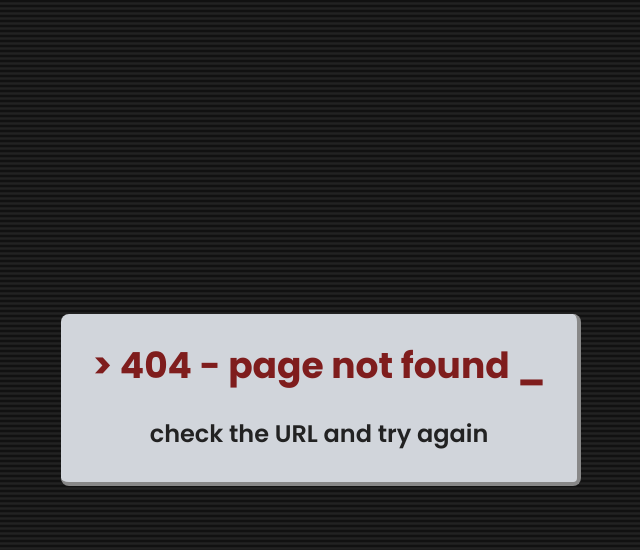
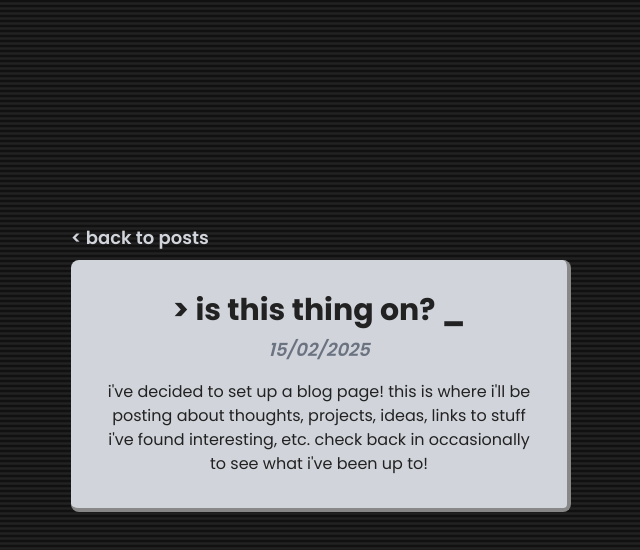
Before and after one commit to tc-wood/tc-wood.com, a Next.js app: page /blog/1 in a window 1280 px wide. Before the commit this address had no page. Shown: the top 550 px of the page, without its empty margins (319-959 px from the left). Built offline with nearby package versions, Linux system fonts and the light colour scheme.

Commit message:
1.1.0 - add blog page, about me page

```diff
--- a/package.json
+++ b/package.json
@@ -1,6 +1,6 @@
 {
   "name": "tc-wood.com",
-  "version": "1.0.2",
+  "version": "1.1.0",
   "description": "tom wood's portal / portfolio website",
   "private": true,
   "scripts": {
--- /dev/null
+++ b/src/app/about/page.tsx
@@ -0,0 +1,32 @@
+import { PageContainer, Container, TextLink } from "../components";
+import Image from "next/image";
+import meImage from "../../assets/me.jpg";
+
+export default function About() {
+    return (
+        <PageContainer>
+            <TextLink href="/">
+                &lt; back
+            </TextLink>
+            <Container>
+                <h3 className="text-3xl font-bold mb-4">
+                    &gt; about me <span className="cursor-blink">_</span>
+                </h3>
+                <p className="text-md mb-4">
+                    hello! i'm tom, a 19-year-old software developer based in the uk.
+                </p>
+                <Image
+                    src={meImage}
+                    alt="selfie"
+                    className="w-3/5 border-2 border-gray-700 rounded-md mx-auto mb-4"
+                />
+                <p className="text-md mb-4">
+                    when i'm not coding, i'm usually playing video games or at my local trading card store.
+                </p>
+                <p className="text-md mb-4">
+                    you'll find all of my socials on the home page. feel free to reach out about projects, or just to say hi!
+                </p>
+            </Container>
+        </PageContainer>
+    );
+}
--- /dev/null
+++ b/src/app/blog/[id]/page.tsx
@@ -0,0 +1,37 @@
+import { Container, PageContainer, TextLink } from "../../components";
+import { notFound } from "next/navigation";
+import { blogPosts, formatDate } from "../posts";
+
+interface BlogPostPageProps {
+    params: {
+        id: string;
+    };
+}
+
+export default function BlogPost({ params }: BlogPostPageProps) {
+    const post = blogPosts.find(post => post.id === params.id);
+
+    if (!post) {
+        notFound();
+    }
+
+    return (
+        <PageContainer>
+            <TextLink href="/blog">
+                &lt; back to posts
+            </TextLink>
+            <Container>
+                <h1 className="text-3xl font-bold mb-2">
+                    &gt; {post.title} <span className="cursor-blink">_</span>
+                </h1>
+                <h2 className="text-lg font-semibold text-gray-500 italic mb-4">
+                    {formatDate(post.date)}
+                </h2>
+                <div>
+                    {post.content}
+                </div>
+            </Container>
+            <div className="mb-16"></div>
+        </PageContainer>
+    );
+}
--- /dev/null
+++ b/src/app/blog/page.tsx
@@ -0,0 +1,37 @@
+import { Container, PageContainer, TextLink } from "../components";
+import Link from 'next/link';
+import { blogPosts, formatDate } from "./posts";
+
+export default function Blog() {
+    const sortedPosts = [...blogPosts].sort((a, b) => b.date.getTime() - a.date.getTime());
+
+    return (
+        <PageContainer>
+            <TextLink href="/">
+                &lt; back
+            </TextLink>
+            <div className="grid gap-6">
+                {sortedPosts.map((post) => (
+                    <Link
+                        key={post.id}
+                        href={`/blog/${post.id}`}
+                        className="block transition-transform hover:scale-[1.02]"
+                    >
+                        <Container>
+                            <h2 className="text-3xl font-bold mb-2">
+                                &gt; {post.title} <span className="cursor-blink">_</span>
+                            </h2>
+                            <h3 className="text-lg font-semibold text-gray-500 italic mb-4">
+                                {formatDate(post.date)}
+                            </h3>
+                            <p className="text-xl font-semibold">
+                                read more &gt;
+                            </p>
+                        </Container>
+                    </Link>
+                ))}
+            </div>
+            <div className="mb-16"></div>
+        </PageContainer>
+    );
+}
--- /dev/null
+++ b/src/app/blog/posts.tsx
@@ -0,0 +1,31 @@
+import { ReactNode } from "react";
+
+export interface BlogPost {
+    id: string;
+    title: string;
+    date: Date;
+    content: ReactNode;
+}
+
+export const blogPosts: BlogPost[] = [
+    {
+        id: '1',
+        title: "is this thing on?",
+        date: new Date(2025, 1, 15),
+        content: (
+            <>
+                <p className="text-md">
+                    i've decided to set up a blog page! this is where i'll be posting about thoughts, projects, ideas, links to stuff i've found interesting, etc. check back in occasionally to see what i've been up to!
+                </p>
+            </>
+        )
+    },
+];
+
+export const formatDate = (date: Date): string => {
+    return date.toLocaleDateString('en-GB', {
+        day: '2-digit',
+        month: '2-digit',
+        year: 'numeric'
+    });
+};
--- /dev/null
+++ b/src/app/components/container.tsx
@@ -0,0 +1,11 @@
+interface ContainerProps {
+    children: React.ReactNode;
+}
+
+export default function Container({ children }: ContainerProps) {
+    return (
+        <div className="items-center text-center bg-gray-300 p-8 my-2 rounded-lg border-r-4 border-b-4 border-[#888888]">
+            {children}
+        </div>
+    );
+}
--- a/src/app/components/index.tsx
+++ b/src/app/components/index.tsx
@@ -1 +1,3 @@
+export { default as Container } from './container';
 export { default as PageContainer } from './page-container';
+export { default as TextLink } from './text-link';
--- a/src/app/components/page-container.tsx
+++ b/src/app/components/page-container.tsx
@@ -4,9 +4,11 @@ interface PageContainerProps {
 
 export default function PageContainer({ children }: PageContainerProps) {
     return (
-        <div className="min-h-screen flex items-center justify-center scanline-container">
-            <div className="max-w-[90vw] max-w-4xl items-center text-center bg-gray-300 p-8 m-8 rounded-lg border-r-4 border-b-4 border-[#888888]">
-                {children}
+        <div className="w-full flex justify-center">
+            <div className="w-full max-w-[90vw] md:max-w-[40vw] min-h-screen flex flex-col justify-center items-center py-16 scanline-container">
+                <div className="w-full max-w-[500px]">
+                    {children}
+                </div>
             </div>
         </div>
     );
--- /dev/null
+++ b/src/app/components/text-link.tsx
@@ -0,0 +1,14 @@
+import Link from "next/link";
+
+interface TextLinkProps {
+    children: React.ReactNode;
+    href: string;
+}
+
+export default function TextLink({ children, href }: TextLinkProps) {
+    return (
+        <Link href={href} className="inline-block text-lg font-semibold text-gray-300 text-left hover:scale-[1.05] transition-transform">
+            {children}
+        </Link>
+    );
+}
--- a/src/app/not-found.tsx
+++ b/src/app/not-found.tsx
@@ -1,14 +1,19 @@
-import { PageContainer } from "./components";
+import { Container, PageContainer, TextLink } from "./components";
 
 export default function NotFound() {
     return (
         <PageContainer>
-            <h1 className="text-4xl font-bold text-red-900 mb-8">
-                &gt; 404 - page not found <span className="cursor-blink">_</span>
-            </h1>
+            <TextLink href="/">
+                &lt; back
+            </TextLink>
+            <Container>
+                <h1 className="text-3xl font-bold text-red-900 mb-8">
+                    &gt; 404 - page not found <span className="cursor-blink">_</span>
+                </h1>
             <h2 className="text-2xl font-semibold">
-                check the URL and try again
-            </h2>
+                    check the URL and try again.
+                </h2>
+            </Container>
         </PageContainer>
     );
 }
--- a/src/app/page.tsx
+++ b/src/app/page.tsx
@@ -3,27 +3,40 @@ import Image from 'next/image';
 import githubIcon from '../assets/github-icon.svg';
 import linkedinIcon from '../assets/linkedin-icon.svg';
 import emailIcon from '../assets/email-icon.svg';
-import { PageContainer } from './components';
+import { Container, PageContainer, TextLink } from './components';
 
 export default function Home() {
     return (
         <PageContainer>
-            <h1 className="text-4xl font-bold mb-8 whitespace-nowrap">
+            <Container>
+                <h1 className="text-4xl font-bold mb-8">
                     &gt; tom wood <span className="cursor-blink">_</span>
                 </h1>
                 <h2 className="text-2xl font-semibold mb-8">
-                he/him - 19 - uk - developer
+                    software developer @ <a href="https://www.ucl.ac.uk/" target="_blank" rel="noopener noreferrer" className="inline-block hover:scale-[1.05] transition-transform">UCL</a>
                 </h2>
                 <div className='flex justify-evenly'>
-                <a href="https://github.com/tc-wood" target="_blank" rel="noopener noreferrer">
+                    <a href="https://github.com/tc-wood" target="_blank" rel="noopener noreferrer" className="transition-transform hover:scale-[1.05]">
                         <Image src={githubIcon} alt="github" className="w-12" />
                     </a>
-                <a href="https://www.linkedin.com/in/thomas-wood-444314250/" target="_blank" rel="noopener noreferrer">
+                    <a href="https://www.linkedin.com/in/thomas-wood-444314250/" target="_blank" rel="noopener noreferrer" className="transition-transform hover:scale-[1.05]">
                         <Image src={linkedinIcon} alt="linkedin" className="w-12" />
                     </a>
-                <a href="mailto:t.woody5work@gmail.com">
+                    <a href="mailto:t.woody5work@gmail.com" className="transition-transform hover:scale-[1.05]">
                         <Image src={emailIcon} alt="email" className="w-12" />
                     </a>
+                </div>
+            </Container>
+            <div className="flex gap-4">
+                <TextLink href="/blog">
+                    blog
+                </TextLink>
+                <span className="text-lg text-gray-300">
+                •
+                </span>
+                <TextLink href="/about">
+                    about
+                </TextLink>
             </div>
         </PageContainer>
     );
```
Also changed, not shown: 2 other files (tests, documents, lock files or other folders). Lines whose indentation alone changed are shown as unchanged.
